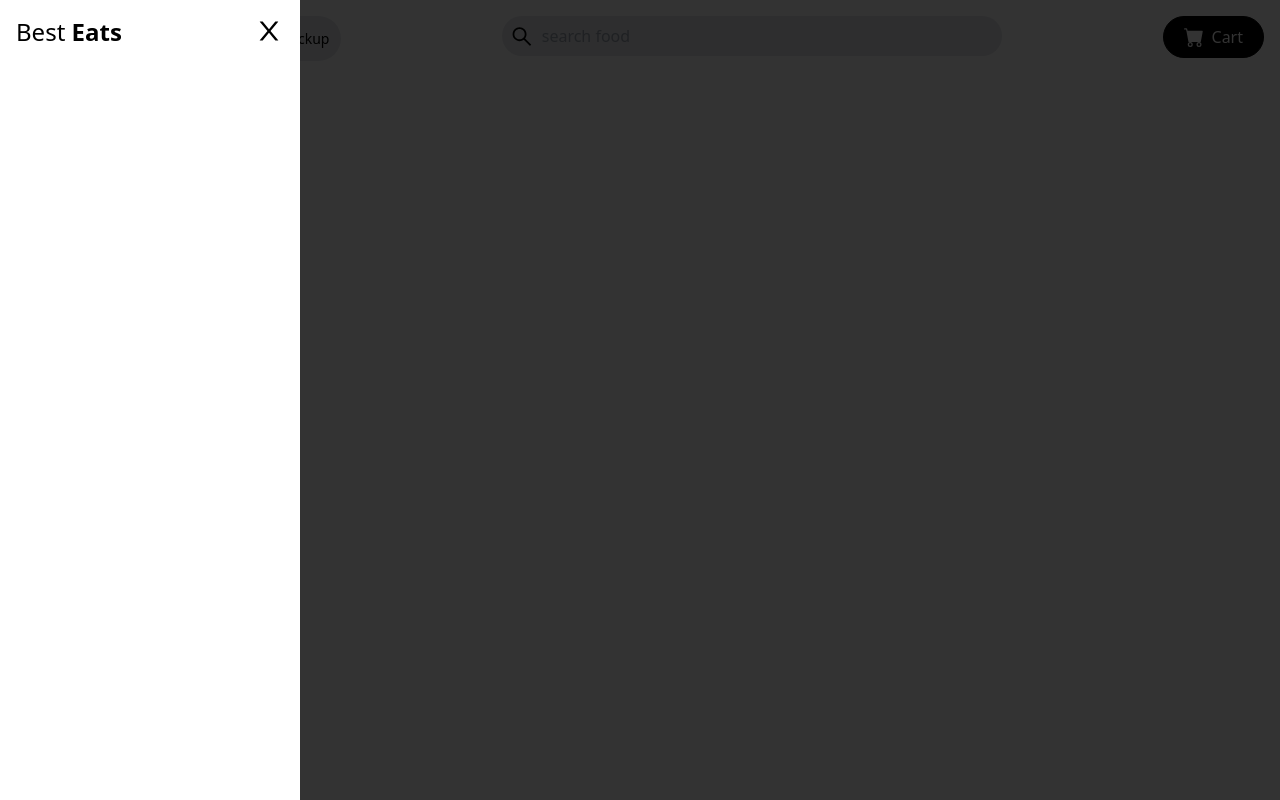
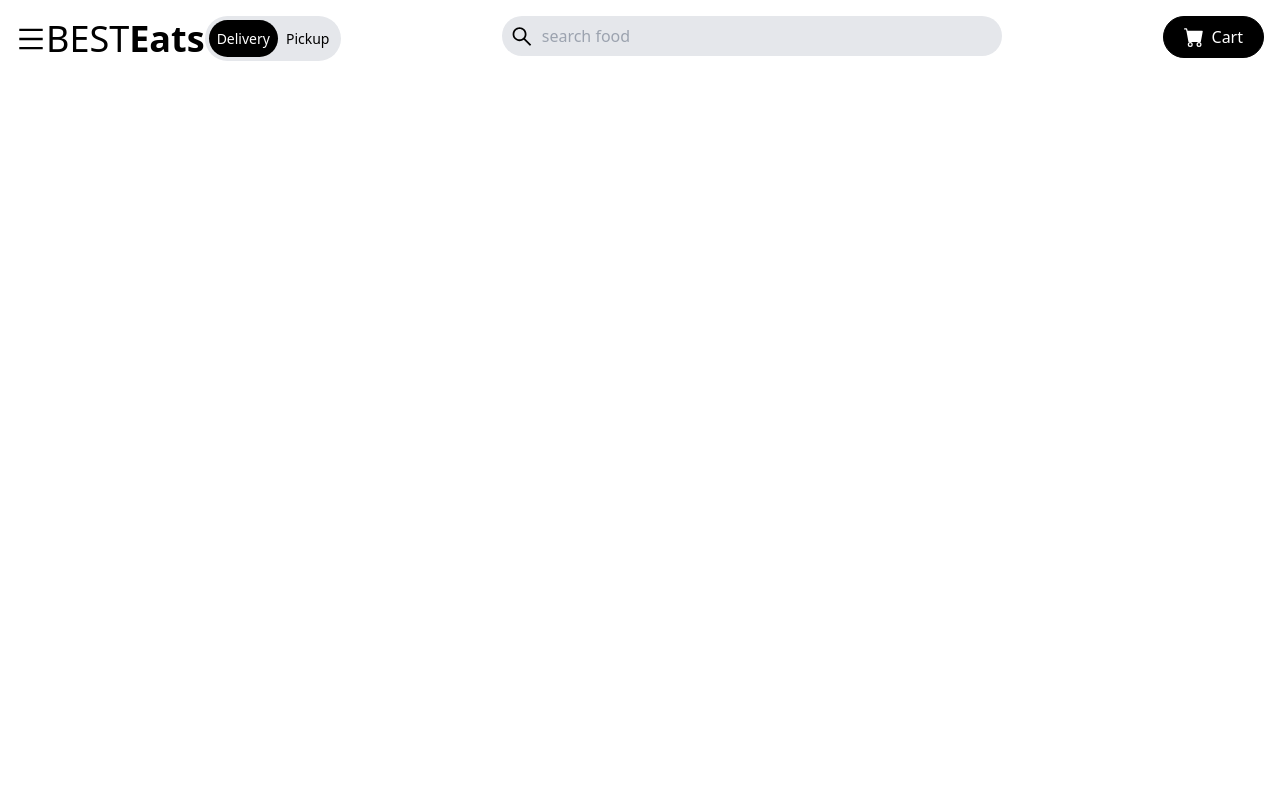
Before and after one commit to sameersheikh2/Ubereats, a React (Create React App) app: page / in a window 1280 px wide. Built offline with nearby package versions, Linux system fonts and the light colour scheme.

Commit message:
completed our header components with sidedraw menu onclick handling using state

```diff
--- a/src/components/Navbar.js
+++ b/src/components/Navbar.js
@@ -1,14 +1,20 @@
-import React from 'react'
-import { AiOutlineMenu , AiOutlineSearch , AiOutlineClose } from 'react-icons/ai'
-import { BsFillCartFill } from 'react-icons/bs'
+import React, { useState } from 'react'
+import { AiOutlineMenu, AiOutlineSearch, AiOutlineClose, AiFillTag } from 'react-icons/ai';
+import { BsFillCartFill, BsFillSaveFill } from 'react-icons/bs';
+import { TbTruckDelivery } from 'react-icons/tb'
+import { FaUserFriends, FaWallet } from 'react-icons/fa'
+import { MdFavorite, MdHelp } from 'react-icons/md'
 
 
 const Navbar = () => {
+ const [nav , setNav] = useState(false)
+
+
     return (
-        <div className='max-w-[1640px] mx-auto flex justify-between items-start p-4'>
+        <div className='max-w-[1340px] mx-auto flex justify-between items-start p-4'>
             {/* left side */}
             <div className='flex items-center'>
-                <div className='cursor-pointer'>
+                <div onClick={()=>{setNav(!nav)}} className='cursor-pointer'>
                     <AiOutlineMenu size={30} />
                 </div>
                 <h1 className='text-2xl sm:text-3xl lg:text-4xl'>
@@ -21,26 +27,32 @@ const Navbar = () => {
             </div>
             {/* search input */}
             <div className='bg-gray-200 rounded-full flex items-center px-2 w-[200px] sm:w-[400px] lg:w-[500px]'>
-                <AiOutlineSearch size={25}/>
+                <AiOutlineSearch size={25} />
                 <input type="text" placeholder='search food' className='bg-transparent p-2 focus:outline-none w-full' />
             </div>
             {/* cart icon */}
             <button className='bg-black text-white hidden rounded-full md:flex items-center py-2'>
-                <BsFillCartFill size={20} className="mr-2"/>Cart
+                <BsFillCartFill size={20} className="mr-2" />Cart
             </button>
             {/* Mobile menu */}
-            <div className='bg-black/80 fixed w-full h-screen z-10 top-0 left-0'></div>
             {/* sidebar menu */}
-            <div className='fixed top-0 left-0 w-[300px] h-screen bg-white z-10 duration-300'>
-                <AiOutlineClose size={30} className="absolute right-4 top-4 cursor-pointer" />
+            {nav && <div className='bg-black/80 fixed w-full h-screen z-10 top-0 left-0'></div>}
+            {nav && <div className={nav ? 'fixed top-0 left-0 w-[300px] h-screen bg-white z-10 duration-300' : 'fixed top-0 left-[-100%] w-[300px] h-screen bg-white z-10 duration-300'}>
+                <AiOutlineClose onClick={()=>{setNav(!nav)}} size={30} className="absolute right-4 top-4 cursor-pointer" />
                 <h2 className='text-2xl p-4'>Best <span className='font-bold '>Eats</
                 span></h2>
                 <nav>
-                    <ul>
-                        <li></li>
+                    <ul className='flex flex-col p-4 text-gray-800'>
+                        <li className='text-xl py-4 flex'><TbTruckDelivery size={25} className='mr-4' /> Orders</li>
+                        <li className='text-xl py-4 flex'><MdFavorite size={25} className='mr-4' /> Favorites</li>
+                        <li className='text-xl py-4 flex'><FaWallet size={25} className='mr-4' /> Wallet</li>
+                        <li className='text-xl py-4 flex'><MdHelp size={25} className='mr-4' /> Help</li>
+                        <li className='text-xl py-4 flex'><AiFillTag size={25} className='mr-4' /> Promotions</li>
+                        <li className='text-xl py-4 flex'><BsFillSaveFill size={25} className='mr-4' /> Best Ones</li>
+                        <li className='text-xl py-4 flex'><FaUserFriends size={25} className='mr-4' /> Invite Friends</li>
                     </ul>
                 </nav>
-            </div>
+            </div>}
         </div>
     )
 }
```
